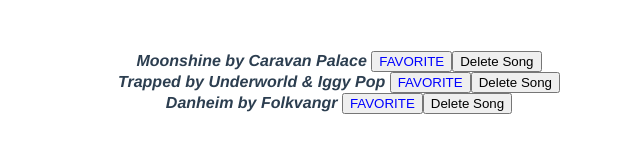
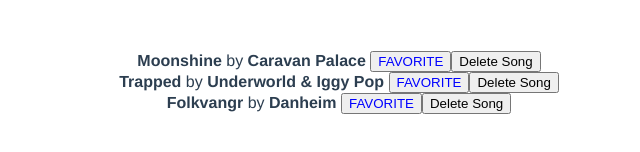
Before and after one commit to IanGoodwill/Vue-Playlist, a Vue app: page / in a window 1280 px wide. Shown: the part 608-760 px from the top of the page, without its empty margins (321-961 px from the left). Built offline with nearby package versions, Linux system fonts and the light colour scheme.

Commit message:
Added Styling

```diff
--- a/src/components/Song.vue
+++ b/src/components/Song.vue
@@ -3,8 +3,8 @@
 
   <li>
    <strong> {{song.title}} </strong> by <strong> {{song.artist}} </strong>
-    <button class="unliked-button" v-if="!song.favorite" @click="likeSong( song )">FAVORITE</button>
-    <button class="liked-button" v-else @click="likeSong( song )">FAVORITE</button>
+    <button class="unliked-button" v-if="!song.favorite" @click="favoriteSong( song )">favorite</button>
+    <button class="liked-button" v-else @click="favoriteSong( song )">favorite</button>
     <button v-on:click="deleteSong( song )">Delete Song</button>
   </li>
 
@@ -18,7 +18,7 @@
         deleteSong (song) {
             this.$emit('delete-song', song);
         },
-          likeSong(song) {
+          favoriteSong(song) {
       this.$emit("like-song", song);
     },
     }
@@ -28,5 +28,7 @@
 <style>
 .liked-button {
  color: blue;
+ font-family: fantasy;
+  text-transform: uppercase;
 }
 </style>
--- a/src/components/VuePlaylist.vue
+++ b/src/components/VuePlaylist.vue
@@ -54,8 +54,8 @@
           favorite: true
         },
           {
-          title: 'Danheim',
-          artist: 'Folkvangr',
+          title: 'Folkvangr',
+          artist: 'Danheim',
           favorite: true
         },
       ]
@@ -93,8 +93,5 @@
     list-style-type:none;
 }
 
-.liked-song {
-    font-style: italic;
-    font-weight: bold;
-  }
+
 </style>
```
